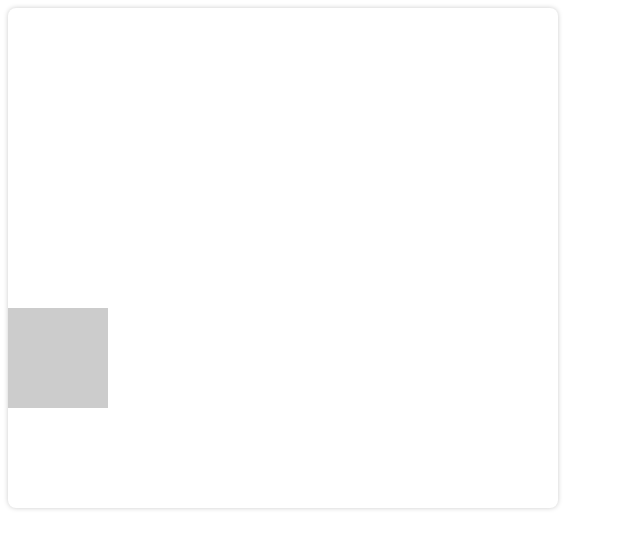
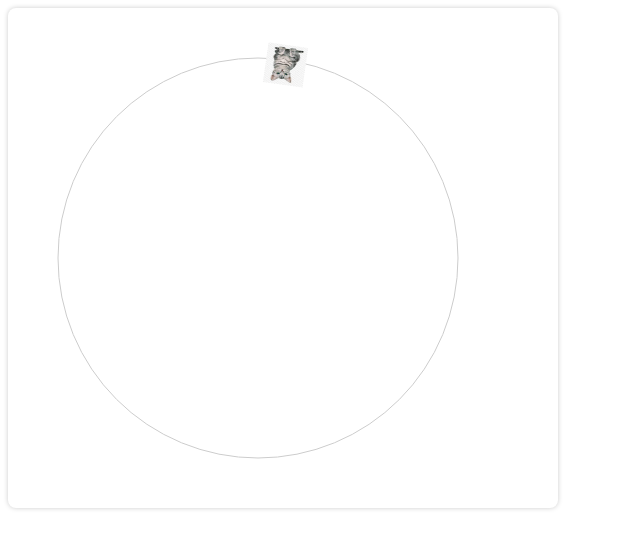
Before and after one commit to chenuvi/canvas-record, a plain HTML site: page demo/4_animate.html in a window 1280 px wide. Shown: the whole page, without its empty margins (0-640 px from the left). Drawn offline with Linux system fonts and the light colour scheme.

Commit message:
Feat: 旋转动画

```diff
--- a/demo/4_animate.html
+++ b/demo/4_animate.html
@@ -16,6 +16,7 @@
     </canvas>
   </body>
   <script>
+    /** @type {HTMLCanvasElement} */
     const canvas = document.querySelector("#canvas");
     const ctx = canvas.getContext("2d");
 
@@ -66,14 +67,54 @@
     //   clearInterval(timer);
     // });
 
-    function runner() {
-      num += 1;
-      if (num < 400) {
-        ctx.clearRect(0, 0, width, height);
-        ctx.fillRect(0, num, 100, 100);
-      }
-      requestAnimationFrame(runner);
+    // globalCompositeOperation 属性设置或返回如何将一个源（新的）图像绘制到目标（已有的）的图像上。
+    // 这里主要是为了让飞机压在运行轨迹上
+
+    ctx.globalCompositeOperation = "destination-over";
+    ctx.strokeStyle = "#ccc";
+    const img = new Image();
+    img.src = "./assets/cat.jpg";
+
+    let n = 0;
+    function catRun() {
+      ctx.clearRect(0, 0, width, height);
+      ctx.save();
+      // 把原心移到画布中间
+      ctx.translate(250, 250);
+
+      n += 0.01;
+      ctx.rotate(-n);
+      ctx.translate(0, 200);
+      ctx.drawImage(img, -20, -25, 40, 40);
+
+      // 恢复状态
+      ctx.restore();
+
+      // 飞机运行的轨迹
+      ctx.beginPath();
+      ctx.arc(250, 250, 200, 0, Math.PI * 2, false);
+      ctx.stroke();
+      requestAnimationFrame(catRun);
     }
-    requestAnimationFrame(runner);
+    img.onload = () => {
+      requestAnimationFrame(catRun);
+    };
+
+    // function runner() {
+    //   num += 1;
+    //   if (num < 400) {
+    //     ctx.clearRect(0, 0, width, height);
+    //     ctx.fillRect(num, num, 100, 100);
+    //   }
+    //   requestAnimationFrame(runner);
+    // }
+    // requestAnimationFrame(runner);
+
+    // // 填充颜色
+    // ctx.fillStyle = "orange";
+    // // x轴和y轴都移动了100
+    // ctx.transform(1, Math.PI /20, 0, 1, 0, 0);
+
+    // ctx.fillRect(100, 100, 200, 200);
   </script>
 </html>
```
Also changed, not shown: demo/assets/cat.jpg (added).
